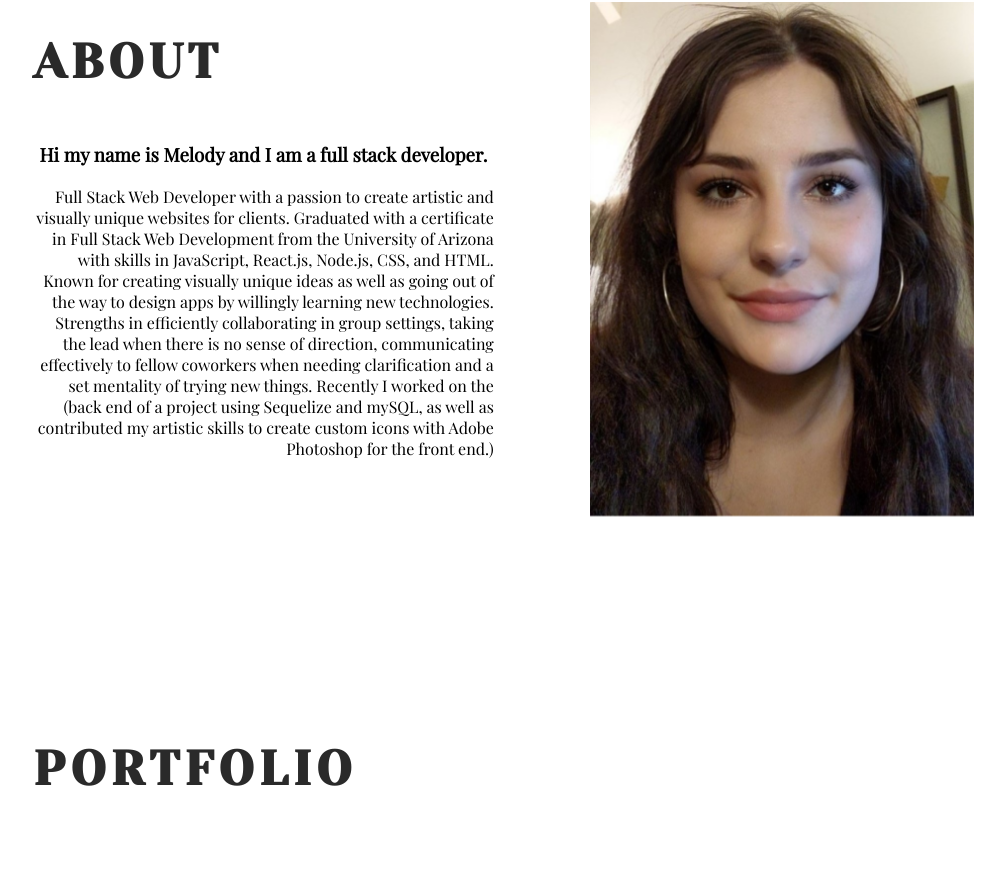
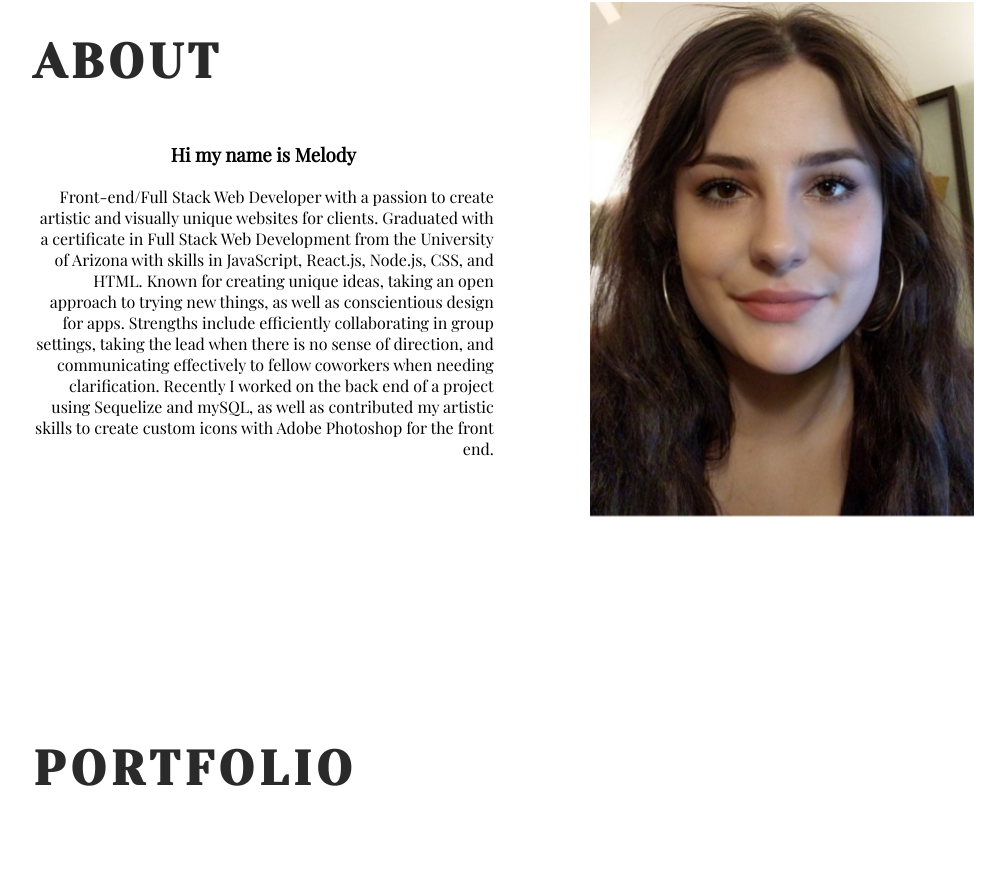
Before and after one commit to melodykirshberg/Updated-React-Portfolio, a React (Create React App) app: page / in a window 1280 px wide. Shown: the part 1050-1933 px from the top of the page, without its empty margins (127-1132 px from the left). Built offline with nearby package versions, Linux system fonts and the light colour scheme.

Commit message:
updating bio

```diff
--- a/src/components/About/Data.js
+++ b/src/components/About/Data.js
@@ -1,7 +1,7 @@
 import Self from './Self.jpg';
 
 export default {
-    header: 'Hi my name is Melody and I am a full stack developer.',
-    bio: 'Full Stack Web Developer with a passion to create artistic and visually unique websites for clients. Graduated with a certificate in Full Stack Web Development from the University of Arizona with skills in JavaScript, React.js, Node.js, CSS, and HTML. Known for creating visually unique ideas as well as going out of the way to design apps by willingly learning new technologies. Strengths in efficiently collaborating in group settings, taking the lead when there is no sense of direction, communicating effectively to fellow coworkers when needing clarification and a set mentality of trying new things. Recently I worked on the (back end of a project using Sequelize and mySQL, as well as contributed my artistic skills to create custom icons with Adobe Photoshop for the front end.)',
+    header: 'Hi my name is Melody',
+    bio: 'Front-end/Full Stack Web Developer with a passion to create artistic and visually unique websites for clients. Graduated with a certificate in Full Stack Web Development from the University of Arizona with skills in JavaScript, React.js, Node.js, CSS, and HTML. Known for creating unique ideas, taking an open approach to trying new things, as well as conscientious design for apps. Strengths include efficiently collaborating in group settings, taking the lead when there is no sense of direction, and communicating effectively to fellow coworkers when needing clarification. Recently I worked on the back end of a project using Sequelize and mySQL, as well as contributed my artistic skills to create custom icons with Adobe Photoshop for the front end.',
     image: Self
 }
```
